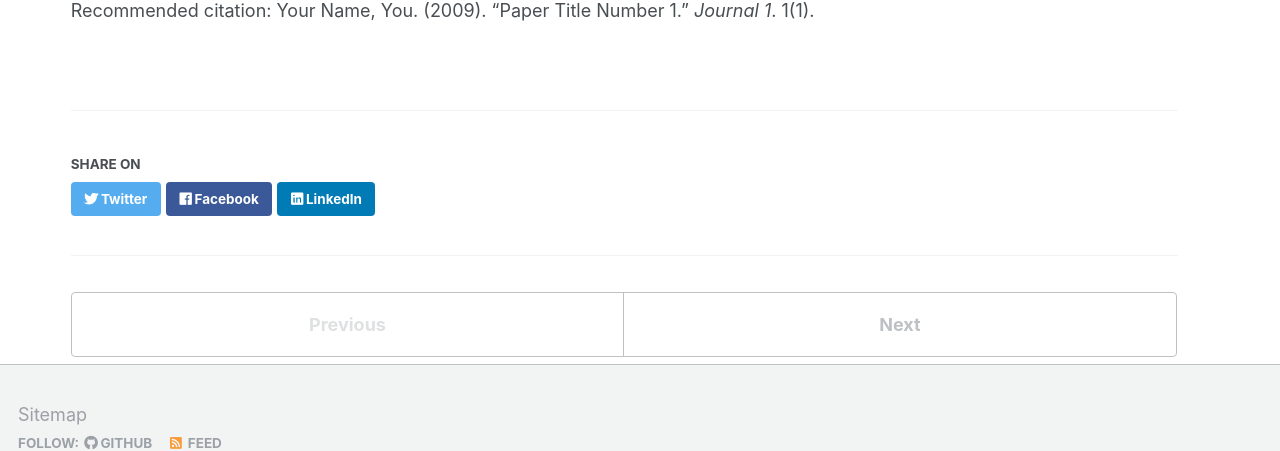
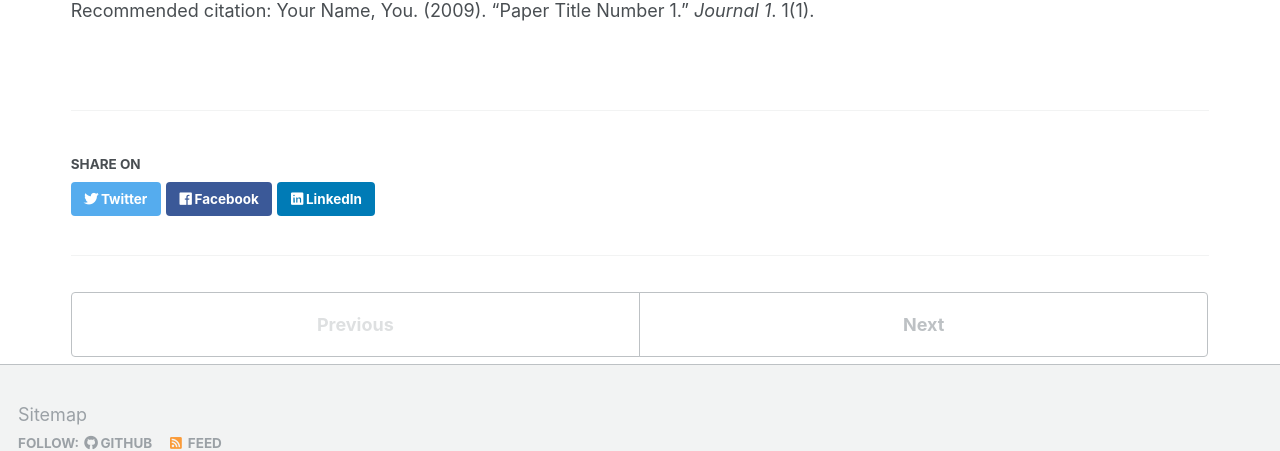
Before and after one commit to liushunyu/liushunyu.github.io, a Jekyll site: the page built from _publications/2009-10-01-paper-title-number-1.md, in a window 1280 px wide. Shown: the part 396-847 px from the top of the page. Built offline with Jekyll 4.4.1, drawn with Linux system fonts in a browser that asks for light colours.

Commit message:
Update _page.scss

```diff
--- a/_sass/_page.scss
+++ b/_sass/_page.scss
@@ -20,7 +20,7 @@
   @include breakpoint($x-large) {
     @include span(10 of 12 last);
     @include prefix(0.5 of 12);
-    @include suffix(0.8 of 12);
+    @include suffix(0.5 of 12);
   }
 
   .page__inner-wrap {
```
